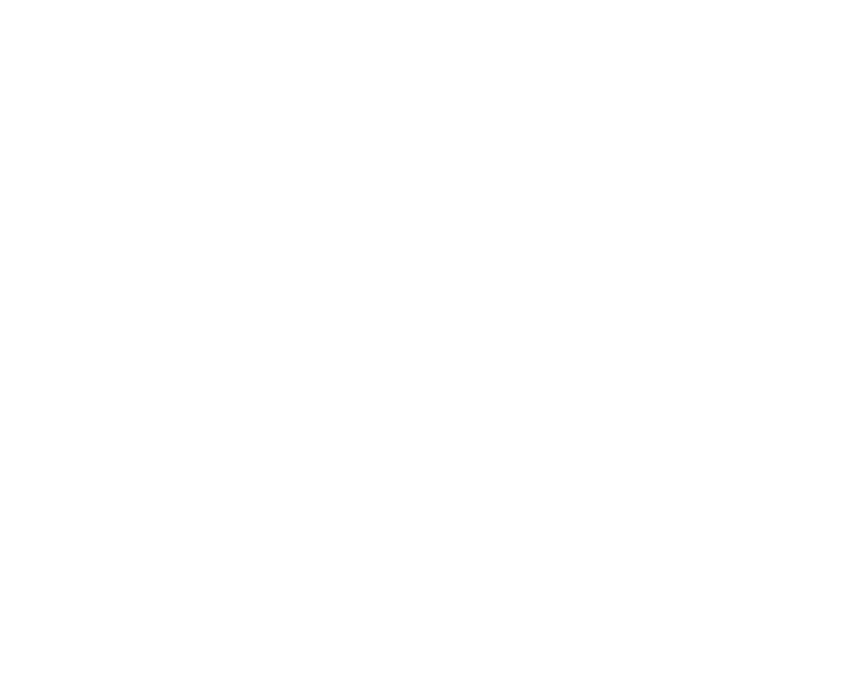
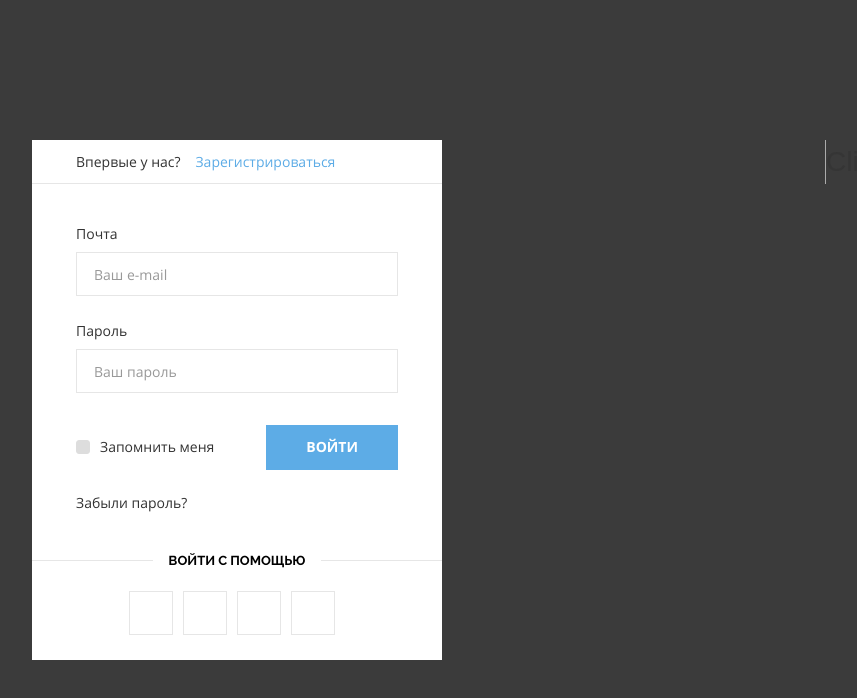
Before and after one commit to samovsisyan/front_inter_shop, a React (Create React App) app: page /categorys-manu in a window 1280 px wide. Shown: the top 698 px of the page, without its empty margins (403-1260 px from the left). Built offline with nearby package versions, Linux system fonts and the light colour scheme; a web font is replaced by a local one.

Commit message:
Crate Helper CtaegorysManu

```diff
--- a/src/App.js
+++ b/src/App.js
@@ -19,6 +19,7 @@
 import Zakaz_2 from "./pages/Zakaz-2";
 import Zakaz_3 from "./pages/Zakaz-3";
 import Zakaz_4 from "./pages/Zakaz-4";
+import CategorysManu from "./helper/CategorysManu";
 
 class App extends Component {
     render() {
@@ -43,6 +44,7 @@
                     <Route path="/zakaz-2" component={Zakaz_2}/>
                     <Route path="/zakaz-3" component={Zakaz_3}/>
                     <Route path="/zakaz-4" component={Zakaz_4}/>
+                    <Route path="/categorys-manu" component={CategorysManu}/>
 
 
 
--- a/src/components/Header.js
+++ b/src/components/Header.js
@@ -8,7 +8,6 @@
             openMenu: false,
             openLeng: true,
             openCurrency: true,
-
         }
     }
 
@@ -100,9 +99,9 @@
                                     <ul className="nav-top-right">
                                         <li><Link to="/delivety" className="title-pages">Оплата и доставка</Link></li>
                                         <li>
-                                            <Link to="#sign_in" className="reg-or-sign hidden-xs popup_content"><i
+                                            <Link to="/registr" className="reg-or-sign hidden-xs popup_content"><i
                                                 className="fa fa-user"></i>Регистрация / Вход</Link>
-                                            <Link to="#sign_in" className="ref-or-sign-mobile visible-xs popup_content">
+                                            <Link to="#registr" className="ref-or-sign-mobile visible-xs popup_content">
                                                 <img src="img/header/profile.svg" alt="alt" />
                                             </Link>
                                         </li>
@@ -274,7 +273,7 @@
                                     <div className="nav-site-wrapp">
                                         <nav className="nav-site">
                                             <ul className="nav-site-mnu clearfix">
-                                                <li><Link to="/popular">Популярное</Link></li>
+                                                <li><Link to="/product">Популярное</Link></li>
                                                 <li><Link to="/shares">Акции</Link></li>
                                                 <li><Link to="/latest">Новинки</Link></li>
                                                 <li><Link to="/news">Новости</Link></li>
--- /dev/null
+++ b/src/helper/CategorysManu.js
@@ -0,0 +1,112 @@
+import React, {Component} from 'react';
+import {Link} from "react-router-dom";
+
+class CategorysManu extends Component {
+    constructor() {
+        super();
+        this.state = {
+            openSignIn: true,
+            email: '',
+            password: '',
+        }
+    }
+
+    toggelSignIn = () => {
+        console.log(548418)
+        this.setState({openSignIn: !this.state.openSignIn})
+    }
+
+
+
+    handleChangeEmail = (event) => {
+        this.setState({email: event.target.value});
+        console.log(this.state.email)
+    }
+
+    handleChangePassword = (event) => {
+        this.setState({password: event.target.value});
+        console.log(this.state.password)
+    }
+
+    render() {
+        return (
+
+
+            <div>
+
+                <div className={`${this.state.openSignIn ? 'mfp-bg mfp-fade mfp-ready '
+                    : 'mfp-bg mfp-fade mfp-ready mfp-removing' ? "mfp-bg mfp-fade mfp-ready mfp-removing" : ""}`}></div>
+
+
+                <div className={`${this.state.openSignIn ?
+                    'mfp-wrap mfp-close-btn-in mfp-auto-cursor mfp-fade mfp-ready '
+                    : 'mfp-wrap mfp-close-btn-in mfp-auto-cursor mfp-fade mfp-ready mfp-removing'
+                        ? 'mfp-wrap mfp-close-btn-in mfp-auto-cursor mfp-fade mfp-ready mfp-removing' : "" } `}
+                     tabIndex="-1"
+                     style={{overflow: `hidden auto`}}>
+
+
+                    <div className="mfp-container mfp-s-ready mfp-inline-holder">
+                        <div onClick={this.toggelSignIn} className="mfp-content">
+                            <button onClick={this.toggelSignIn}
+                                    className="mfp-close">Click</button>
+                            <div className="modal" id="sign_in">
+                                <div className="modal-dialog">
+                                    <div className="modal-content">
+                                        <div className="modal-header">
+                                            <div className="reg-title">Впервые у нас?<Link
+                                                to="/registr">Зарегистрироваться</Link></div>
+                                        </div>
+                                        <div className="modal-body">
+                                            <form id="sigh_in_form">
+                                                <p className="form-row form-row-wide">
+                                                    <label>Почта<span className="required"></span></label>
+                                                    <input onChange={this.handleChangeEmail} type="text" value=""
+                                                           name="useremail"
+                                                           placeholder="Ваш e-mail" className="input-text"/>
+                                                </p>
+                                                <p className="form-row form-row-wide">
+                                                    <label>Пароль<span className="required"></span></label>
+                                                    <input onChange={this.handleChangePassword} type="password"
+                                                           name="password" placeholder="Ваш пароль"
+                                                           className="input-text"/>
+                                                </p>
+                                                <p className="form-row form-button clearfix">
+                                                    <label className="inline"><input type="checkbox"/><span
+                                                        className="input"></span>Запомнить меня</label>
+                                                    <button type="submit" className="btn-submit">Войти</button>
+                                                </p>
+                                                <Link to="#" className="return-pass">Забыли пароль?</Link>
+                                            </form>
+                                        </div>
+                                        <div className="modal-footer">
+                                            <div className="social-title">Войти с помощью</div>
+                                            <div className="socials">
+                                                <Link to="" className="social"><i
+                                                    className="fa fa-twitter"></i></Link>
+                                                <Link to="" className="social"><i
+                                                    className="fa fa-facebook"></i></Link>
+                                                <Link to="" className="social"><i className="fa fa-vk"></i></Link>
+                                                <Link to="" className="social"><i
+                                                    className="fa fa-instagram"></i></Link>
+                                            </div>
+                                        </div>
+                                    </div>
+                                </div>
+                                {/*<button onClick={this.toggelSignIn} title="Закрыть" type="button"*/}
+                                {/*        className="mfp-close"><img*/}
+                                {/*    src="img/icons/cross-black.png" alt="Закрыть" className="mfp-close"/></button>*/}
+                            </div>
+                        </div>
+                        <div className="mfp-preloader">Загрузка...</div>
+                    </div>
+
+                </div>
+
+            </div>
+
+        );
+    }
+}
+
+export default CategorysManu;
```
